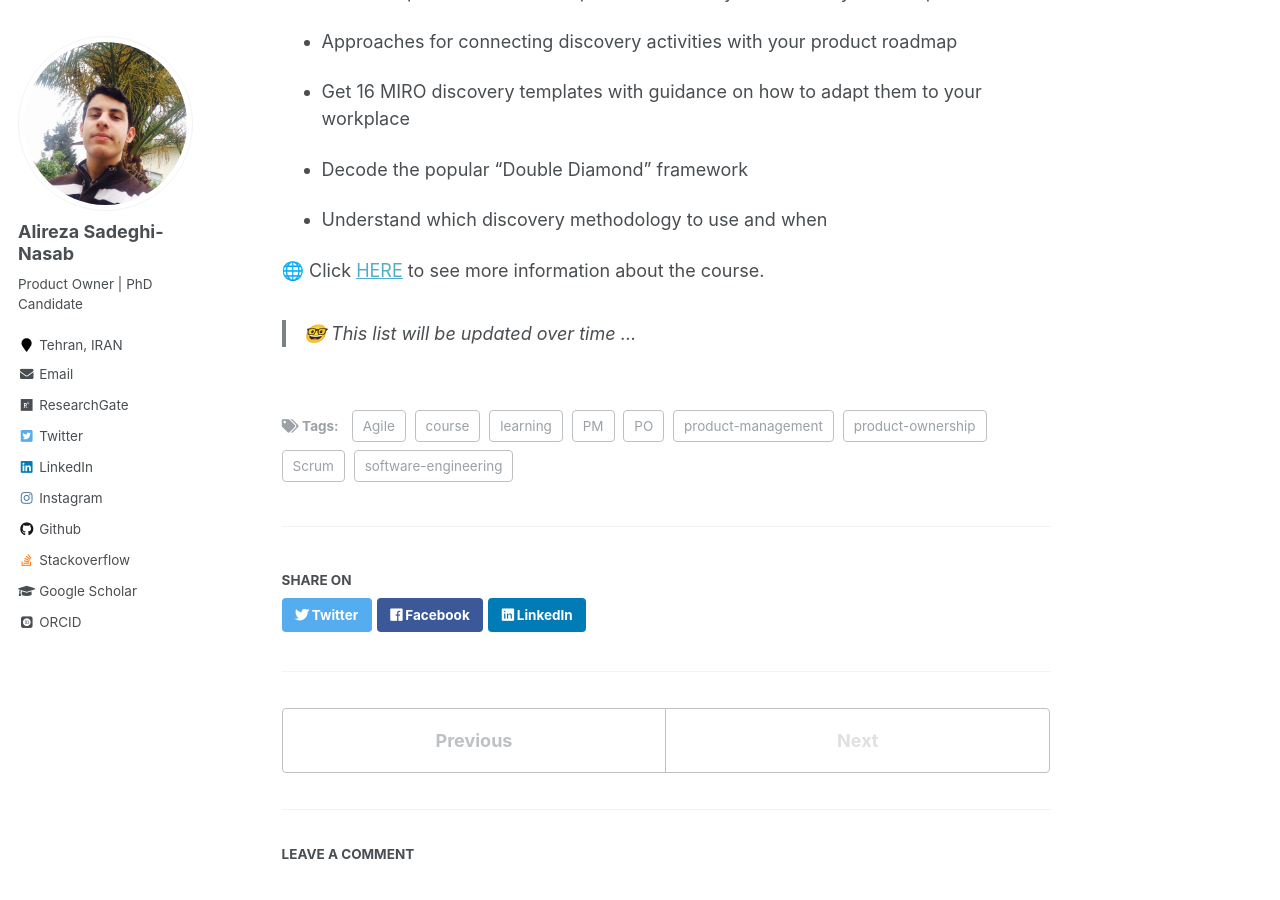
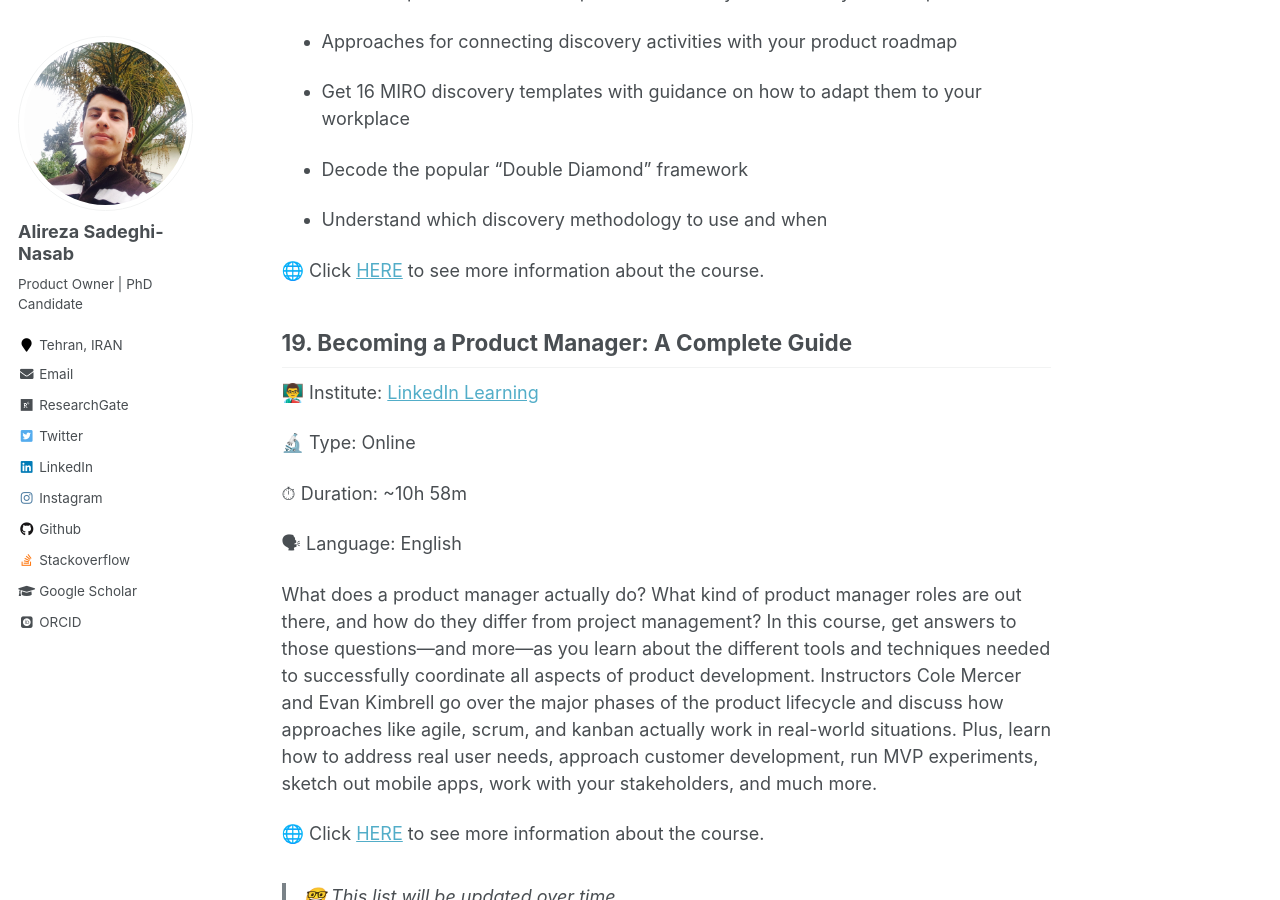
Before and after one commit to AlirezaSN/AlirezaSN.github.io, a Jekyll site: the page built from _posts/2023-03-25-blog-post-14.md, in a window 1280 px wide and 900 px high, scrolled down 14005 px. Built offline with Jekyll 4.4.1, drawn with Linux system fonts in a browser that asks for light colours; some web fonts are replaced; comment, search, counter and statistics services are not loaded; some of the changed text lies outside the part shown.

Commit message:
add a new course

```diff
--- a/_posts/2023-03-25-blog-post-14.md
+++ b/_posts/2023-03-25-blog-post-14.md
@@ -387,4 +387,18 @@ What you'll learn:
 
 🌐 Click [HERE](https://www.udemy.com/course/product-discovery-course/) to see more information about the course.
 
+## 19. Becoming a Product Manager: A Complete Guide
+
+👨‍🏫 Institute: [LinkedIn Learning](https://www.linkedin.com/learning/)
+
+🔬 Type: Online
+
+⏱ Duration: ~10h 58m
+
+🗣 Language: English
+
+What does a product manager actually do? What kind of product manager roles are out there, and how do they differ from project management? In this course, get answers to those questions—and more—as you learn about the different tools and techniques needed to successfully coordinate all aspects of product development. Instructors Cole Mercer and Evan Kimbrell go over the major phases of the product lifecycle and discuss how approaches like agile, scrum, and kanban actually work in real-world situations. Plus, learn how to address real user needs, approach customer development, run MVP experiments, sketch out mobile apps, work with your stakeholders, and much more.
+
+🌐 Click [HERE](https://www.linkedin.com/learning/becoming-a-product-manager-a-complete-guide) to see more information about the course.
+
 > 🤓 This list will be updated over time ...
```
